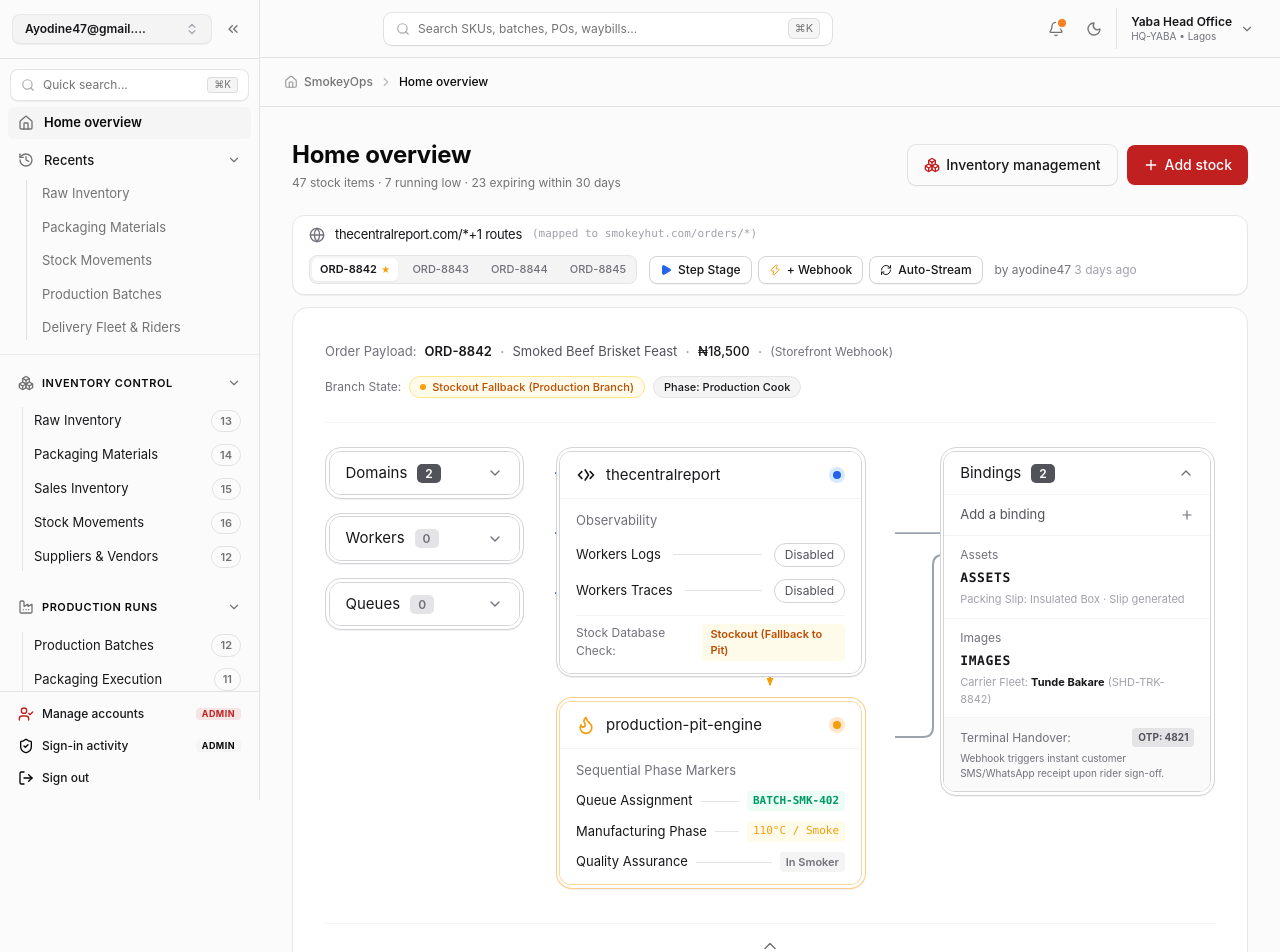
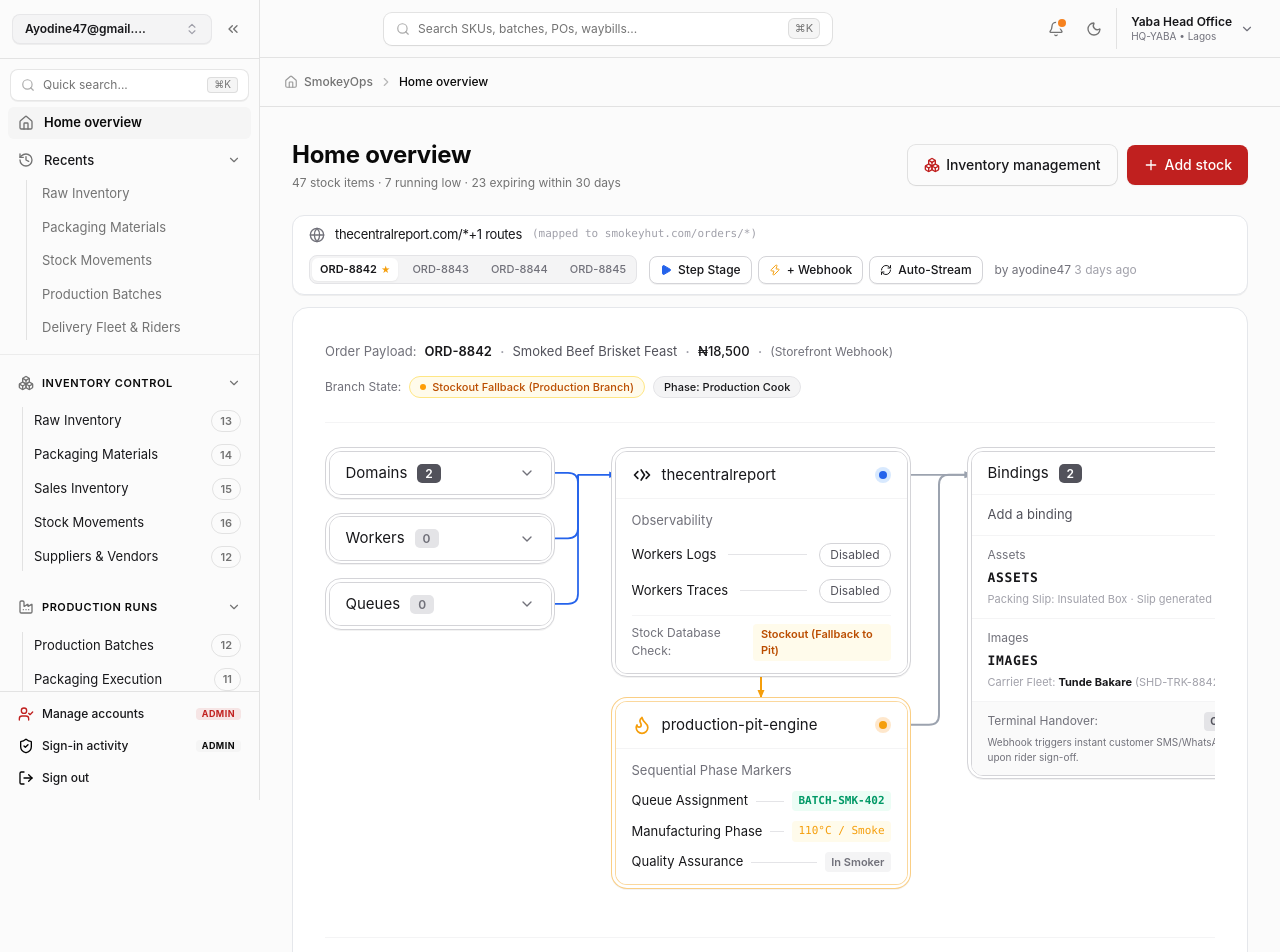
Before and after one commit to ayodine/smokey-ops-dashboard, a React (Vite) app: page /overview in a window 1280 px wide. Shown: the top 952 px of the page. Built offline with nearby package versions, Linux system fonts and the light colour scheme.

Commit message:
fix(overview): dynamically connect workflow nodes with auto-measured DOM anchor refs and reactive SVG bus trunk

```diff
--- a/src/features/overview/OrderWorkflowCanvasOverlay.tsx
+++ b/src/features/overview/OrderWorkflowCanvasOverlay.tsx
@@ -1,4 +1,4 @@
-import React, { useState, useEffect, useMemo } from 'react'
+import React, { useState, useEffect, useLayoutEffect, useMemo, useRef } from 'react'
 import {
   Globe,
   ChevronDown,
@@ -8,7 +8,6 @@ import {
   Zap,
   Plus,
   RefreshCw,
-  SlidersHorizontal,
   Flame,
   Check
 } from 'lucide-react'
@@ -109,6 +108,23 @@ const DEFAULT_ORDERS: PipelineOrder[] = [
   }
 ]
 
+interface AnchorPoint {
+  x: number
+  y: number
+}
+
+interface CanvasCoordinates {
+  domains: AnchorPoint
+  workers: AnchorPoint
+  queues: AnchorPoint
+  centerLeft: AnchorPoint
+  centerRight: AnchorPoint
+  centerBottom: AnchorPoint
+  productionTop: AnchorPoint
+  productionRight: AnchorPoint
+  bindingsLeft: AnchorPoint
+}
+
 export const OrderWorkflowCanvasOverlay: React.FC = () => {
   const { showToast } = useSmokeyOps()
 
@@ -132,6 +148,20 @@ export const OrderWorkflowCanvasOverlay: React.FC = () => {
     bindings: true
   })
 
+  // DOM Refs for dynamic anchor alignment
+  const containerRef = useRef<HTMLDivElement | null>(null)
+  const domainsHeaderRef = useRef<HTMLDivElement | null>(null)
+  const workersHeaderRef = useRef<HTMLDivElement | null>(null)
+  const queuesHeaderRef = useRef<HTMLDivElement | null>(null)
+  const centerCardRef = useRef<HTMLDivElement | null>(null)
+  const centerHeaderRef = useRef<HTMLDivElement | null>(null)
+  const productionCardRef = useRef<HTMLDivElement | null>(null)
+  const productionHeaderRef = useRef<HTMLDivElement | null>(null)
+  const bindingsHeaderRef = useRef<HTMLDivElement | null>(null)
+
+  // Measured coordinates state
+  const [coords, setCoords] = useState<CanvasCoordinates | null>(null)
+
   const toggleNodeExpansion = (nodeKey: string) => {
     setExpandedNodes((prev) => ({ ...prev, [nodeKey]: !prev[nodeKey] }))
   }
@@ -151,14 +181,12 @@ export const OrderWorkflowCanvasOverlay: React.FC = () => {
       case 'fraud_check':
         return 'inventory_check'
       case 'inventory_check':
-        // Fallback branching: stockout goes to production queue; in-stock goes directly to logistics
         return hasStock ? 'logistics_packing' : 'production_queue'
       case 'production_queue':
         return 'production_cook'
       case 'production_cook':
         return 'production_qa'
       case 'production_qa':
-        // QA Passed: merge branch into Logistics
         return 'logistics_packing'
       case 'logistics_packing':
         return 'logistics_dispatch'
@@ -265,10 +293,160 @@ export const OrderWorkflowCanvasOverlay: React.FC = () => {
     return () => clearInterval(interval)
   }, [isAutoStreamActive])
 
+  // Precise dynamic measurement function
+  const updateCoordinates = () => {
+    if (!containerRef.current) return
+    const cRect = containerRef.current.getBoundingClientRect()
+
+    const getRightMiddle = (el: HTMLElement | null): AnchorPoint => {
+      if (!el) return { x: 0, y: 0 }
+      const r = el.getBoundingClientRect()
+      return {
+        x: r.right - cRect.left,
+        y: r.top + r.height / 2 - cRect.top
+      }
+    }
+
+    const getLeftMiddle = (el: HTMLElement | null): AnchorPoint => {
+      if (!el) return { x: 0, y: 0 }
+      const r = el.getBoundingClientRect()
+      return {
+        x: r.left - cRect.left,
+        y: r.top + r.height / 2 - cRect.top
+      }
+    }
+
+    const getBottomCenter = (el: HTMLElement | null): AnchorPoint => {
+      if (!el) return { x: 0, y: 0 }
+      const r = el.getBoundingClientRect()
+      return {
+        x: r.left + r.width / 2 - cRect.left,
+        y: r.bottom - cRect.top
+      }
+    }
+
+    const getTopCenter = (el: HTMLElement | null): AnchorPoint => {
+      if (!el) return { x: 0, y: 0 }
+      const r = el.getBoundingClientRect()
+      return {
+        x: r.left + r.width / 2 - cRect.left,
+        y: r.top - cRect.top
+      }
+    }
+
+    const domains = getRightMiddle(domainsHeaderRef.current)
+    const workers = getRightMiddle(workersHeaderRef.current)
+    const queues = getRightMiddle(queuesHeaderRef.current)
+    const centerLeft = getLeftMiddle(centerHeaderRef.current)
+    const centerRight = getRightMiddle(centerHeaderRef.current)
+    const centerBottom = getBottomCenter(centerCardRef.current)
+    const productionTop = getTopCenter(productionCardRef.current)
+    const productionRight = getRightMiddle(productionHeaderRef.current)
+    const bindingsLeft = getLeftMiddle(bindingsHeaderRef.current)
+
+    setCoords({
+      domains,
+      workers,
+      queues,
+      centerLeft,
+      centerRight,
+      centerBottom,
+      productionTop,
+      productionRight,
+      bindingsLeft
+    })
+  }
+
+  // Recalculate coordinates on mount, resize, expansion toggle, and DOM mutation
+  useLayoutEffect(() => {
+    updateCoordinates()
+    const timeout = setTimeout(updateCoordinates, 40)
+    return () => clearTimeout(timeout)
+  }, [expandedNodes, isCanvasExpanded, activeOrder?.hasStock, selectedOrderId])
+
+  useEffect(() => {
+    window.addEventListener('resize', updateCoordinates)
+    let ro: ResizeObserver | null = null
+    if (containerRef.current && window.ResizeObserver) {
+      ro = new ResizeObserver(() => {
+        updateCoordinates()
+      })
+      ro.observe(containerRef.current)
+    }
+    return () => {
+      window.removeEventListener('resize', updateCoordinates)
+      ro?.disconnect()
+    }
+  }, [])
+
   // Count states for trigger badges matching screenshot
   const webhookCount = 2
   const workersCount = 0
   const queuesCount = 0
+
+  // Calculate SVG paths based on measured coordinates
+  const svgPaths = useMemo(() => {
+    if (!coords || coords.centerLeft.x === 0) {
+      return null
+    }
+
+    const {
+      domains: d,
+      workers: w,
+      queues: q,
+      centerLeft: cL,
+      centerRight: cR,
+      centerBottom: cB,
+      productionTop: pT,
+      productionRight: pR,
+      bindingsLeft: bL
+    } = coords
+
+    // Determine the vertical bus trunk position between triggers and center
+    const maxTriggerX = Math.max(d.x, w.x, q.x)
+    const trunkGap = Math.max(16, cL.x - maxTriggerX)
+    const trunkX = Math.round(maxTriggerX + trunkGap * 0.42)
+    const radius = 10
+
+    // Path 1: From Domains right edge to bus trunk and down to centerLeft y
+    const domainsPath = `M ${d.x} ${d.y} H ${trunkX - radius} Q ${trunkX} ${d.y} ${trunkX} ${d.y + radius} V ${cL.y}`
+
+    // Path 2: From Workers right edge into bus trunk
+    let workersPath = `M ${w.x} ${w.y} H ${trunkX}`
+    if (Math.abs(w.y - cL.y) > 4) {
+      if (w.y > cL.y) {
+        workersPath = `M ${w.x} ${w.y} H ${trunkX - radius} Q ${trunkX} ${w.y} ${trunkX} ${w.y - radius} V ${cL.y}`
+      } else {
+        workersPath = `M ${w.x} ${w.y} H ${trunkX - radius} Q ${trunkX} ${w.y} ${trunkX} ${w.y + radius} V ${cL.y}`
+      }
+    }
+
+    // Path 3: From Queues right edge to bus trunk and up to centerLeft y
+    const queuesPath = `M ${q.x} ${q.y} H ${trunkX - radius} Q ${trunkX} ${q.y} ${trunkX} ${q.y - radius} V ${cL.y}`
+
+    // Path 4: Trunk arrow horizontally straight into the left edge of thecentralreport
+    const trunkToCenterPath = `M ${trunkX} ${cL.y} H ${cL.x}`
+
+    // Path 5: Center Right to Bindings Left (Direct In-Stock Path)
+    const centerToBindingsPath = `M ${cR.x} ${cR.y} H ${bL.x}`
+
+    // Path 6: Center Bottom to Production Top (Fallback Path)
+    const centerToProdPath = `M ${cB.x} ${cB.y} V ${pT.y}`
+
+    // Path 7: Production Right to Bindings Left (Merge upon QA clearance)
+    const mergeMidX = Math.round(pR.x + (bL.x - pR.x) * 0.5)
+    const prodToBindingsPath = `M ${pR.x} ${pR.y} H ${mergeMidX - radius} Q ${mergeMidX} ${pR.y} ${mergeMidX} ${pR.y - radius} V ${cL.y + radius} Q ${mergeMidX} ${cL.y} ${mergeMidX + radius} ${cL.y} H ${bL.x}`
+
+    return {
+      domainsPath,
+      workersPath,
+      queuesPath,
+      trunkToCenterPath,
+      centerToBindingsPath,
+      centerToProdPath,
+      prodToBindingsPath
+    }
+  }, [coords])
 
   return (
     <div className="space-y-3 font-sans transition-all">
@@ -356,7 +534,7 @@ export const OrderWorkflowCanvasOverlay: React.FC = () => {
       {/* =========================================================================
           2. MAIN WORKFLOW CANVAS (EXACT CLOUDFLARE REFERENCE SCREENSHOT CARD)
          ========================================================================= */}
-      <div className="rounded-2xl border border-[#e5e7eb] bg-white p-8 relative shadow-2xs transition-all overflow-hidden">
+      <div className="rounded-2xl border border-[#e5e7eb] bg-white p-6 sm:p-8 relative shadow-2xs transition-all overflow-hidden">
         {/* ACTIVE ORDER SUB-BAR */}
         <div className="flex flex-wrap items-center justify-between pb-6 mb-6 border-b border-[#f4f4f5] gap-3">
           <div className="flex items-center gap-2">
@@ -389,10 +567,10 @@ export const OrderWorkflowCanvasOverlay: React.FC = () => {
           </div>
         </div>
 
-        {/* WORKFLOW CANVAS GRAPH */}
+        {/* WORKFLOW CANVAS GRAPH CONTAINER */}
         {isCanvasExpanded && (
-          <div className="relative min-h-[460px] pb-4">
-            {/* SVG DIRECTIONAL CONNECTING PATHS (EXACT SHAPE & CURVES FROM SCREENSHOT 3) */}
+          <div ref={containerRef} className="relative min-h-[460px] pb-4">
+            {/* SVG DIRECTIONAL CONNECTING PATHS (DYNAMICALLY LOCKED TO CARD REFS) */}
             <svg
               className="absolute inset-0 w-full h-full pointer-events-none z-0"
               xmlns="http://www.w3.org/2000/svg"
@@ -451,37 +629,35 @@ export const OrderWorkflowCanvasOverlay: React.FC = () => {
                 </marker>
               </defs>
 
-              {/* -----------------------------------------------------------------
-                  TRIGGER BUS TO CENTER ENGINE (Exact Match for Screenshot 3)
-                  3 cards feed horizontally, curve into a vertical trunk, then arrow to center
-                 ----------------------------------------------------------------- */}
-              {/* Curve 1: From Domains (y ≈ 26) down to bus trunk (y = 86) */}
+              {svgPaths && (
+                <>
+                  {/* Curve 1: From Domains down to bus trunk */}
                   <path
-                d="M 230 26 H 252 Q 262 26 262 36 V 86"
+                    d={svgPaths.domainsPath}
                     fill="none"
                     stroke={activeOrder?.history.includes('sales_webhook') ? '#2563eb' : '#9ca3af'}
                     strokeWidth={1.75}
                   />
 
-              {/* Curve 2: From Workers (y ≈ 86) straight into bus trunk */}
+                  {/* Curve 2: From Workers straight into bus trunk */}
                   <path
-                d="M 230 86 H 262"
+                    d={svgPaths.workersPath}
                     fill="none"
                     stroke={activeOrder?.history.includes('payment_verification') ? '#2563eb' : '#9ca3af'}
                     strokeWidth={1.75}
                   />
 
-              {/* Curve 3: From Queues (y ≈ 146) up to bus trunk (y = 86) */}
+                  {/* Curve 3: From Queues up to bus trunk */}
                   <path
-                d="M 230 146 H 252 Q 262 146 262 136 V 86"
+                    d={svgPaths.queuesPath}
                     fill="none"
                     stroke={activeOrder?.history.includes('fraud_check') ? '#2563eb' : '#9ca3af'}
                     strokeWidth={1.75}
                   />
 
-              {/* Single Arrow Stem from bus trunk into thecentralreport / center node (y = 86) */}
+                  {/* Single Arrow Stem from bus trunk into thecentralreport / center node */}
                   <path
-                d="M 262 86 H 312"
+                    d={svgPaths.trunkToCenterPath}
                     fill="none"
                     stroke={activeOrder?.history.includes('inventory_check') ? '#2563eb' : '#9ca3af'}
                     strokeWidth={1.75}
@@ -492,12 +668,9 @@ export const OrderWorkflowCanvasOverlay: React.FC = () => {
                     }
                   />
 
-              {/* -----------------------------------------------------------------
-                  PATH FROM CENTER ENGINE TO RIGHT (BINDINGS / LOGISTICS)
-                 ----------------------------------------------------------------- */}
-              {/* Direct Path (In-stock flow) from thecentralreport (right edge x ≈ 570) to Bindings (x ≈ 640) */}
+                  {/* Direct Path (In-stock flow) from thecentralreport to Bindings */}
                   <path
-                d="M 570 86 H 638"
+                    d={svgPaths.centerToBindingsPath}
                     fill="none"
                     stroke={
                       activeOrder?.hasStock && activeOrder?.history.includes('logistics_packing')
@@ -517,14 +690,12 @@ export const OrderWorkflowCanvasOverlay: React.FC = () => {
                     }
                   />
 
-              {/* -----------------------------------------------------------------
-                  FALLBACK BRANCH: INVENTORY -> PRODUCTION BATCHES (When Out of Stock)
-                 ----------------------------------------------------------------- */}
+                  {/* Dynamic Fallback Branch: Inventory -> Production Batches */}
                   {!activeOrder?.hasStock && (
                     <>
-                  {/* Branch down from center engine to production engine (x ≈ 445, y from 160 to 240) */}
+                      {/* Branch down from center engine to production engine */}
                       <path
-                    d="M 445 160 V 238"
+                        d={svgPaths.centerToProdPath}
                         fill="none"
                         stroke={
                           activeOrder?.history.includes('production_queue') || activeOrder?.currentStage.startsWith('production')
@@ -536,9 +707,9 @@ export const OrderWorkflowCanvasOverlay: React.FC = () => {
                         markerEnd="url(#cf-arrow-amber)"
                       />
 
-                  {/* Branch from production engine QA Pass back up and into Logistics (x ≈ 570, y ≈ 290 to x ≈ 638, y ≈ 110) */}
+                      {/* Branch from production engine QA Pass back up and into Logistics */}
                       <path
-                    d="M 570 290 H 598 Q 608 290 608 280 V 118 Q 608 108 618 108 H 638"
+                        d={svgPaths.prodToBindingsPath}
                         fill="none"
                         stroke={
                           activeOrder?.history.includes('logistics_packing')
@@ -557,20 +728,23 @@ export const OrderWorkflowCanvasOverlay: React.FC = () => {
                       />
                     </>
                   )}
+                </>
+              )}
             </svg>
 
-            {/* NODE GRID COLUMNS */}
-            <div className="grid grid-cols-1 md:grid-cols-12 gap-8 relative z-10 items-start">
+            {/* THREE-COLUMN HORIZONTAL WORKFLOW FLOW (MATCHING SCREENSHOT 1 & 2 HORIZONTAL LAYOUT) */}
+            <div className="flex flex-row items-start justify-between gap-10 sm:gap-14 relative z-10 overflow-x-auto pb-4">
               {/* =========================================================================
                   COLUMN 1: THE 3 TRIGGER CARDS (PILLAR 1: SALES & TRIGGERS)
                   (EXACT MATCH FOR SCREENSHOT 1, 2, 3, 5 - DOUBLE CONCENTRIC BORDERS)
                  ========================================================================= */}
-              <div className="md:col-span-3 space-y-3.5 max-w-[230px]">
+              <div className="w-[215px] sm:w-[230px] shrink-0 space-y-3.5">
                 {/* 1A. DOMAINS CARD (Storefront Checkout Webhook) */}
                 <div className="p-[2.5px] rounded-[16px] border border-[#d4d4d8] bg-white transition-all shadow-2xs hover:border-[#a1a1aa]">
                   <div className="rounded-[12px] border border-[#d4d4d8] bg-white overflow-hidden">
                     {/* Header */}
                     <div
+                      ref={domainsHeaderRef}
                       onClick={() => toggleNodeExpansion('domains')}
                       className="px-4 py-2.5 flex items-center justify-between cursor-pointer select-none bg-white hover:bg-[#fafafa] transition-colors"
                     >
@@ -635,6 +809,7 @@ export const OrderWorkflowCanvasOverlay: React.FC = () => {
                   <div className="rounded-[12px] border border-[#d4d4d8] bg-white overflow-hidden">
                     {/* Header */}
                     <div
+                      ref={workersHeaderRef}
                       onClick={() => toggleNodeExpansion('workers')}
                       className="px-4 py-2.5 flex items-center justify-between cursor-pointer select-none bg-white hover:bg-[#fafafa] transition-colors"
                     >
@@ -670,6 +845,7 @@ export const OrderWorkflowCanvasOverlay: React.FC = () => {
                   <div className="rounded-[12px] border border-[#d4d4d8] bg-white overflow-hidden">
                     {/* Header */}
                     <div
+                      ref={queuesHeaderRef}
                       onClick={() => toggleNodeExpansion('queues')}
                       className="px-4 py-2.5 flex items-center justify-between cursor-pointer select-none bg-white hover:bg-[#fafafa] transition-colors"
                     >
@@ -706,12 +882,18 @@ export const OrderWorkflowCanvasOverlay: React.FC = () => {
                   COLUMN 2: CENTER ENGINE (PILLAR 2: INVENTORY MANAGEMENT NODE)
                   (EXACT MATCH FOR SCREENSHOT 1, 2, 4 - thecentralreport & OBSERVABILITY)
                  ========================================================================= */}
-              <div className="md:col-span-5 space-y-5">
+              <div className="w-[270px] sm:w-[300px] shrink-0 space-y-5">
                 {/* PRIMARY INVENTORY ENGINE CARD */}
-                <div className="p-[2.5px] rounded-[16px] border border-[#d4d4d8] bg-white transition-all shadow-2xs max-w-[310px]">
+                <div
+                  ref={centerCardRef}
+                  className="p-[2.5px] rounded-[16px] border border-[#d4d4d8] bg-white transition-all shadow-2xs"
+                >
                   <div className="rounded-[12px] border border-[#d4d4d8] bg-white overflow-hidden">
                     {/* Header: Exact match for Screenshot 4 */}
-                    <div className="px-4 py-3 flex items-center justify-between bg-white">
+                    <div
+                      ref={centerHeaderRef}
+                      className="px-4 py-3 flex items-center justify-between bg-white"
+                    >
                       <div className="flex items-center gap-2.5">
                         {/* Cloudflare Workers Code Icon */}
                         <svg
@@ -787,10 +969,16 @@ export const OrderWorkflowCanvasOverlay: React.FC = () => {
                     (Rendered when stockout fallback occurs, matching concentric styling)
                    ========================================================================= */}
                 {!activeOrder?.hasStock && (
-                  <div className="p-[2.5px] rounded-[16px] border border-[#f59e0b]/50 bg-white transition-all shadow-2xs max-w-[310px] animate-in fade-in">
+                  <div
+                    ref={productionCardRef}
+                    className="p-[2.5px] rounded-[16px] border border-[#f59e0b]/50 bg-white transition-all shadow-2xs animate-in fade-in"
+                  >
                     <div className="rounded-[12px] border border-[#f59e0b]/40 bg-white overflow-hidden">
                       {/* Header */}
-                      <div className="px-4 py-3 flex items-center justify-between bg-white">
+                      <div
+                        ref={productionHeaderRef}
+                        className="px-4 py-3 flex items-center justify-between bg-white"
+                      >
                         <div className="flex items-center gap-2.5">
                           <Flame className="w-5 h-5 text-[#f59e0b]" />
                           <span className="text-[15px] font-normal text-[#18181b]">
@@ -844,11 +1032,12 @@ export const OrderWorkflowCanvasOverlay: React.FC = () => {
                   COLUMN 3: BINDINGS CARD (PILLAR 4: LOGISTICS NODE)
                   (EXACT MATCH FOR SCREENSHOT 1 & 2 BINDINGS 2 CARD)
                  ========================================================================= */}
-              <div className="md:col-span-4 max-w-[310px]">
+              <div className="w-[280px] sm:w-[320px] shrink-0">
                 <div className="p-[2.5px] rounded-[16px] border border-[#d4d4d8] bg-white transition-all shadow-2xs hover:border-[#a1a1aa]">
                   <div className="rounded-[12px] border border-[#d4d4d8] bg-white overflow-hidden">
                     {/* Header: Exact match for Screenshot 1 & 2 */}
                     <div
+                      ref={bindingsHeaderRef}
                       onClick={() => toggleNodeExpansion('bindings')}
                       className="px-4 py-2.5 flex items-center justify-between cursor-pointer select-none bg-white hover:bg-[#fafafa] transition-colors"
                     >
```
Lines whose indentation alone changed are shown as unchanged.
